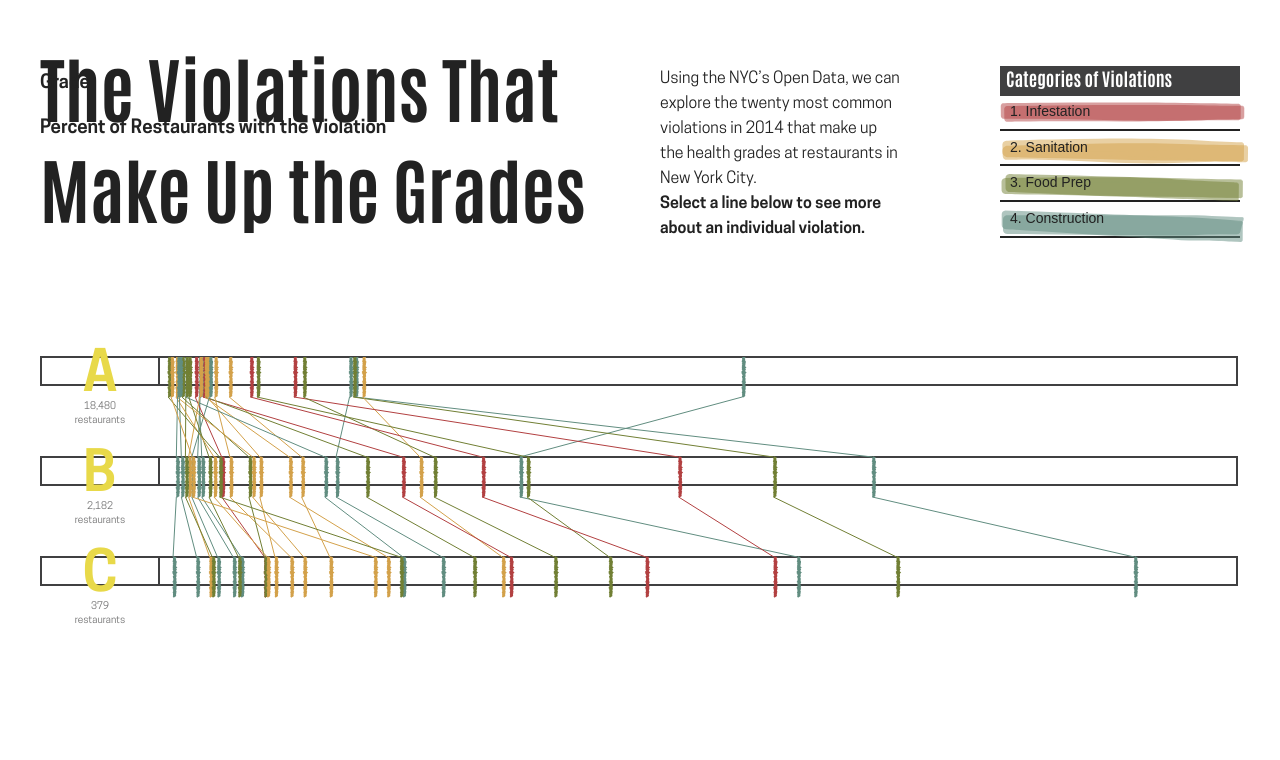
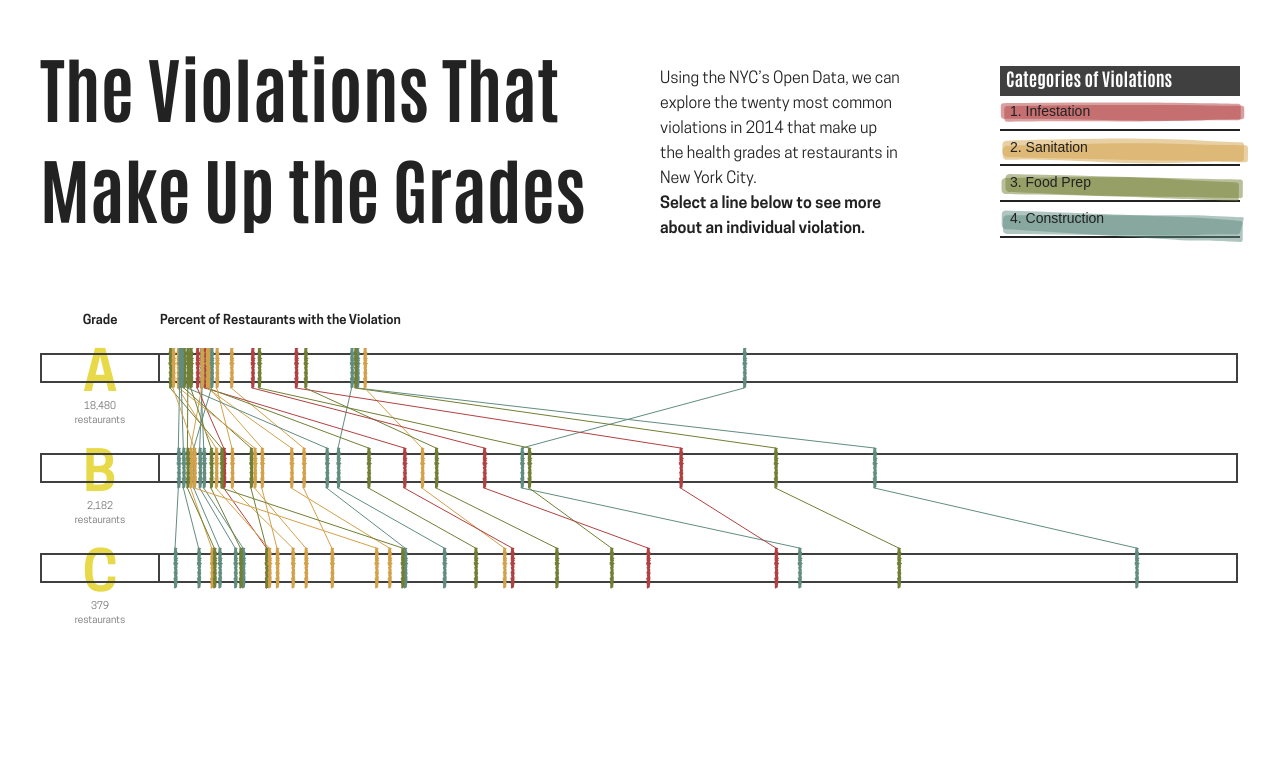
Before and after one commit to lisaotto/data, a website: page index.html in a window 1280 px wide. Drawn offline with nearby package versions, Linux system fonts and the light colour scheme.

Commit message:
styles & too small

```diff
--- a/index.html
+++ b/index.html
@@ -25,7 +25,7 @@
     </head>
 
     <body>
-    <header class="clearfix">
+    <main class="clearfix">
          <h1>The Violations That</br> Make Up the Grades</h1>
          <p class ="description">Using the NYC’s Open Data, we can explore the twenty most common violations in 2014 that make up the health grades at restaurants in New York City.</br><b>Select a line below to see more about an individual violation.</b></p>
          <div class="categories">
@@ -37,15 +37,16 @@
                 <li><img src="img/construction-highlight.svg"><span>4. Construction</span></li>
             </ul>
          </div>
-         <div class="labels">
-             <h3>Grade</h3>
-             <h3>Percent of Restaurants with the Violation</h3>
-        </div>
+        <div class="labels">
+                <h3 class="label-grade">Grade</h3>
+                <h3 class="label-percent">Percent of Restaurants with the Violation</h3>
+            </div>
+
          <div class="grade">
             <ul>
-                <li><h2>A</h2><p>18,480</br>restaurants</p></li>
-                <li><h2>B</h2><p>2,182</br>restaurants</p></li>
-                <li><h2>C</h2><p>379</br>restaurants</p></li>
+                <li><div></div><h2>A</h2><p>18,480</br>restaurants</p></li>
+                <li><div></div><h2>B</h2><p>2,182</br>restaurants</p></li>
+                <li><div></div><h2>C</h2><p>379</br>restaurants</p></li>
             </ul>
          </div>
         <div class="container">
@@ -56,13 +57,19 @@
             </ul>
          </div>
 
+   <script src="js/main.js"></script>
 
-    </header>
+    </main>
+
+    <div class="toosmall">
+
+        <p>Please expand your window to 1400px or larger to view the data!</p>
+    </div>
 
 
 
 
-   <script src="js/main.js"></script>
+
 
     </body>
 </html>
--- a/js/main.js
+++ b/js/main.js
@@ -9,6 +9,7 @@
 
 
         var canvas = d3.select("body").append("svg")
+          .attr("class", "data")
           .attr("width", 1200)
           .attr("height", 400);
 //Adding Data Points
@@ -22,7 +23,7 @@
           .attr("stroke-miterlimit", 10)
           .attr("points", linesvg)
           .attr("transform", function(d){
-            var trs = (119 + d['Rate of A']*990/100)+ " 0"
+            var trs = (120 + d['Rate of A']*990/100)+ " 0"
             return "translate(" + trs +")";
           })
           .attr("stroke", function(d) {
@@ -40,7 +41,7 @@
           .attr("stroke-miterlimit", 10)
           .attr("points", linesvg)
           .attr("transform", function(d){
-            var trs = (119 + d['Rate B']*990/100)+ " 100"
+            var trs = (120 + d['Rate B']*990/100)+ " 100"
             return "translate(" + trs +")";
           })
 
@@ -59,7 +60,7 @@
           .attr("stroke-miterlimit", 10)
           .attr("points", linesvg)
           .attr("transform", function(d){
-            var trs = (119 + d['Rate of C']*990/100)+ " 200"
+            var trs = (120 + d['Rate of C']*990/100)+ " 200"
             return "translate(" + trs +")";
           })
           .attr("stroke", function(d) {
@@ -75,8 +76,8 @@
 
           .attr("y1", 40)
           .attr("y2", 100)
-          .attr("x1", function(d){return 120 + d['Rate of A']*990/100})
-          .attr("x2", function(d){return 120 + d['Rate B']*990/100})
+          .attr("x1", function(d){return 122 + d['Rate of A']*990/100})
+          .attr("x2", function(d){return 122 + d['Rate B']*990/100})
           .attr("stroke", function(d) {
             console.log(d.CATEGORY)
             return colors[d.CATEGORY];
@@ -89,8 +90,8 @@
 
           .attr("y1", 140)
           .attr("y2", 200)
-          .attr("x1", function(d){return 120 + d['Rate B']*990/100})
-          .attr("x2", function(d){return 120 + d['Rate of C']*990/100})
+          .attr("x1", function(d){return 122 + d['Rate B']*990/100})
+          .attr("x2", function(d){return 122 + d['Rate of C']*990/100})
           .attr("stroke", function(d) {
             console.log(d.CATEGORY)
             return colors[d.CATEGORY];
--- a/scss/style.scss
+++ b/scss/style.scss
@@ -109,7 +109,7 @@ body{
     margin: 0 auto;
 }
 
-header{
+main{
     margin: 50px 0 100px 0;
 }
 
@@ -167,6 +167,38 @@ h1 {
 
 }
 
+.labels {
+    clear: both;
+    padding-top: 40px;
+    margin-bottom: -250px;
+        h3{
+            font-size: 13px;
+
+        }
+
+        h3.label-grade {
+            width: 120px;
+            height: 30px;
+            text-align: center;
+            display:inline-block;
+            float:left;
+        }
+        h3.label-percent {
+            width: 1080px;
+            height: 30px;
+            text-align: left;
+            display:inline-block;
+            float:right;
+        }
+
+
+}
+
+.data {
+    margin-top: -105px;
+}
+
+
 .grade{
     ul{
         list-style-type: none;
@@ -178,19 +210,25 @@ h1 {
 
 
         li {
-            border: 2px solid $grey;
             height: 30px;
             margin-bottom: 70px;
+            div{
+                border: 2px solid $grey;
+                height: 30px;
+                z-index:1;
+
+            }
 
 
             h2{
-                margin: -25px 0 0 0;
+                margin: -50px 0 0 0;
                 padding: 0;
                 font-size: 55px;
                 font-family: 'cooper_hewitt';
                 font-weight: bold;
                 text-align: center;
                 color: #e8d949;
+                z-index:0;
             }
 
             p {
@@ -225,8 +263,32 @@ h1 {
     }
 }
 
-.labels {
-    position: absolute;
+.toosmall {
+    opacity: 0;
+    position:absolute
+}
 
 
+
+@media screen and (max-width: 1250px) {
+    main, .data {
+        display: none;
+    }
+
+    body {
+        width: 100%;
+    }
+
+    .toosmall {
+        padding: 0 20vw;
+        width: 100%;
+        font-family: 'cooper_hewittmedium';
+        font-size: 18px;
+        opacity: 1;
+        color: $grey;
+        position: relative;
+        margin: 40vh auto 0 auto;
+        text-align: center;
+
+    }
 }
```
Also changed, not shown: css/style.css.
